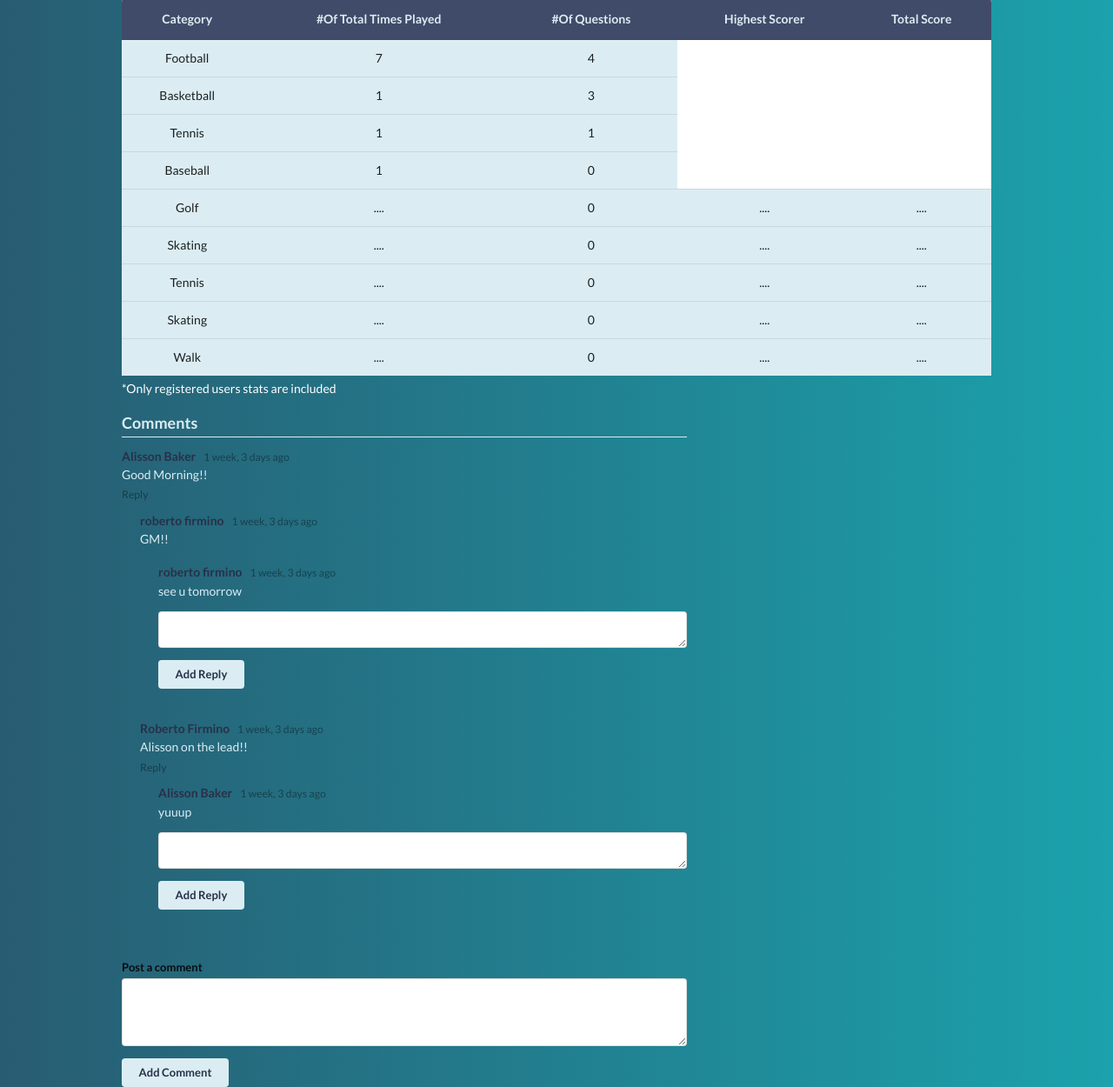
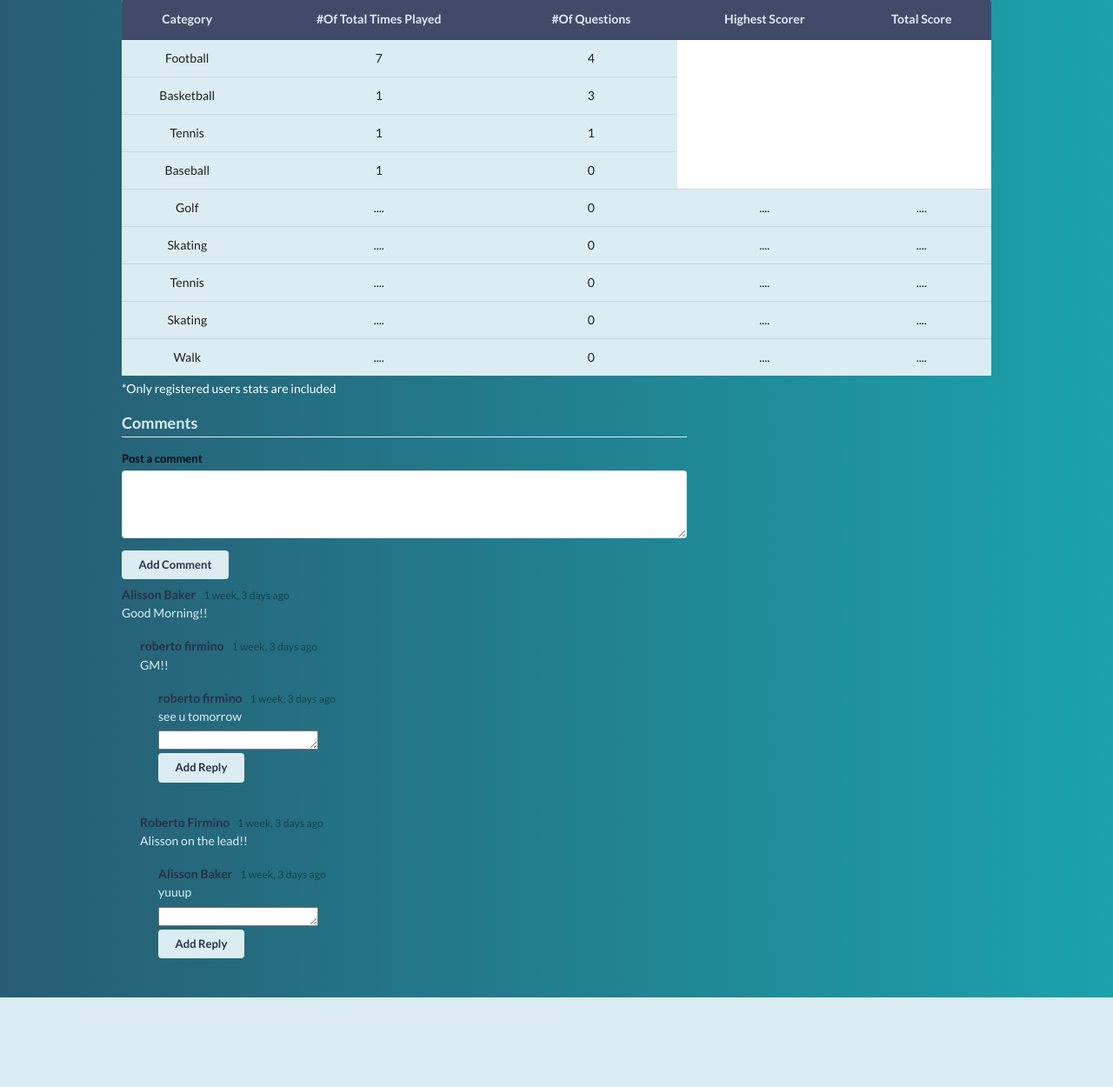
Before and after one commit to MaryamWeb/Sports-Quiz, a Django app: template sportsquiz/profile_app/templates/categorystats.html in a window 1280 px wide. Shown: the part 149-1399 px from the top of the page at 87% size. After the commit the page ends 1296 px from the top, so only its background shows below. Run offline with Django 3.2, Linux system fonts and the light colour scheme; data comes from the database, SQL or seed files in the repository; both versions use the stored data as it was after the commit; tables that the repository leaves empty hold one stand-in row (values such as "Sample post"); the template is opened without the code that fills it: values that come from a table or form of the project are taken from there, most other values are stand-ins (such as "Sample title", 1, 10 or a date in 2020).

Commit message:
Fix comment and reply functionality

```diff
--- a/sportsquiz/profile_app/models.py
+++ b/sportsquiz/profile_app/models.py
@@ -11,10 +11,10 @@
         return errors
 
     def validateEmptyReply(self, post_data):
-        error=''
+        errors={}
         if post_data['reply'] == '' :
-            error='Please fill in the field. You can not submit an empty reply'
-        return error
+            errors='Please fill in the field. You can not submit an empty reply'
+        return errors
 
 class Comment(models.Model):
     comment_content = models.TextField()
--- a/sportsquiz/profile_app/templates/categorystats.html
+++ b/sportsquiz/profile_app/templates/categorystats.html
@@ -19,7 +19,7 @@
                         data: $(this).serialize(),
                         success: function(response){
                             $('.error-container p').remove()
-                            $('#form-submit')[0].reset()
+                            $('#comment-form')[0].reset()
                             $('#comment_content_reply').html(response);
                         },
                         error: function(err){
@@ -28,20 +28,22 @@
                         }
                     })
                 })
-                $('#reply-form').submit(function(event){
+                $('.reply-form').submit(function(event){
                     event.preventDefault();
+                    var fullid = $(this).attr("id");
+                    var commentid= fullid.substring(4);
                     $.ajax({
                         url: '/stats/reply',
                         method: 'post',
                         data: $(this).serialize(),
                         success: function(response){
-                            $('.error-container p').remove()
-                            $('#form-submit')[0].reset()
+                            $(`.error-container${commentid} p`).remove()
+                            $(`#${fullid}`)[0].reset()
                             $('#comment_content_reply').html(response);
                         },
                         error: function(err){
-                            $('.error-container p').remove()
-                            $('.error-container').append(`<p class='text-error'><i class='exclamation circle icon'></i>${err.responseJSON.reply}</p>`);
+                            $(`.error-container${commentid} p`).remove()
+                            $(`.error-container${commentid}`).append(`<p class='text-error'><i class='exclamation circle icon'></i>${err.responseJSON}</p>`);
                         }
                     })
                 })
@@ -104,7 +106,15 @@
               <p class="comments-note">*Only registered users stats are included</p>
               <div class="ui comments">
                 <h3 class="ui dividing header">Comments</h3>
-
+                <form id="comment-form" class="ui reply form">
+                  {% csrf_token %}
+                  <div class="field">
+                    <label>Post a comment</label>
+                    <textarea rows="3" name="comment"></textarea>
+                  </div>
+                  <input type='submit' value='Add Comment' class="ui small button">
+                </form>
+                <div class="error-container"></div>
                 <div id="comment_content_reply">
                 {%for comment in comments%}
                   <div id ="comment_content" class="comment">
@@ -113,9 +123,6 @@
                         <span class="date">{{comment.created_at|timesince}} ago</span>
                       </div>
                       <p class="text">{{comment.comment_content}}</p>
-                      <div class="actions">
-                        <a id="reply{{comment.id}}" class="reply">Reply</a>
-                  </div>
 
                     {%for reply in replies%}
                       {%if reply.reply_to.id == comment.id%}
@@ -131,7 +138,7 @@
                         </div>
                       {%endif%}
                     {%endfor%}
-                    <form id="reply-form" class="ui reply form">
+                    <form class="reply-form" id="form{{comment.id}}" class="ui reply form">
                       {% csrf_token %}
                       <div class="field">
                         <textarea rows="1" name="reply"></textarea>
@@ -139,21 +146,11 @@
                       </div>
                       <input type='submit' value='Add Reply' class="ui small button">
                     </form>
-                    <div class="error-container"></div>
+                    <div class="error-container error-container{{comment.id}}"></div>
                   </div>
                 {%endfor%}
               </div>
             </div>
-
-                <form id="comment-form" class="ui reply form">
-                  {% csrf_token %}
-                  <div class="field">
-                    <label>Post a comment</label>
-                    <textarea rows="3" name="comment"></textarea>
-                  </div>
-                  <input type='submit' value='Add Comment' class="ui small button">
-                </form>
-                <div class="error-container"></div>
               </div>
         </div>
     </body>
```
Also changed, not shown: sportsquiz/profile_app/templates/_comments.html (+14 -9 lines), sportsquiz/profile_app/views.py (+6 -4 lines), sportsquiz/db.sqlite3.
